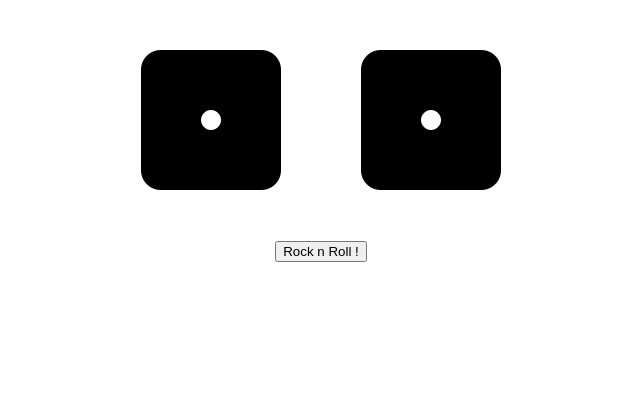
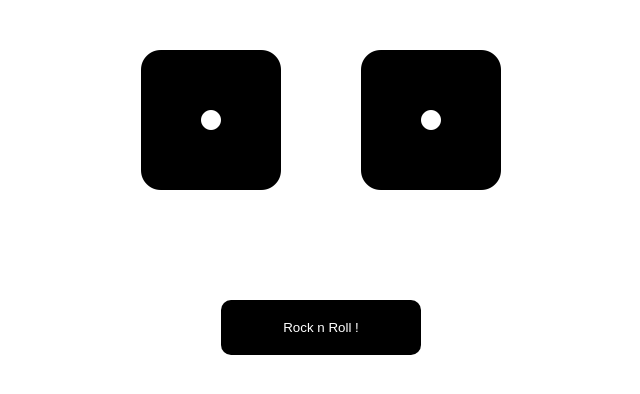
Before and after one commit to neeerajtk/create-react, a React (Create React App) app in the folder dice/dice/: page / in a window 1280 px wide. Shown: the top 394 px of the page, without its empty margins (319-959 px from the left). Built offline with nearby package versions, Linux system fonts and the light colour scheme.

Commit message:
css styling added

```diff
--- /dev/null
+++ b/dice/dice/src/RollDice.css
@@ -0,0 +1,27 @@
+.RollDice{
+    display: flex;
+    flex-flow: column nowrap;
+    min-height: 100vh;
+
+}
+.RollDice container{
+    display: flex;
+    justify-content: center;
+    align-content: center;
+}
+
+.RollDice button    {
+    align-self: center;
+    width: 15em;
+    padding: 1.5em;
+    border: 0px;
+    border-radius: 10px;
+    color: white;
+    background-color: black;
+    margin-top: 3em;
+}
+
+.RollDice button:hover{
+    background-color: chartreuse;
+    cursor: pointer;
+}
--- a/dice/dice/src/RollDice.js
+++ b/dice/dice/src/RollDice.js
@@ -1,5 +1,6 @@
 import React, { Component } from 'react';
 import Die from './Die';
+import './RollDice.css';
 
 class RollDice extends Component{
 
@@ -20,9 +21,11 @@ class RollDice extends Component{
 
     render(){
         return(
-        <div>
+        <div className="RollDice">
+            <div className="container">
             <Die face={this.state.die1} />
             <Die face={this.state.die2} />
+            </div>
             <br/>
             <button onClick={this.roll}>Rock n Roll ! </button>
         </div>
```
